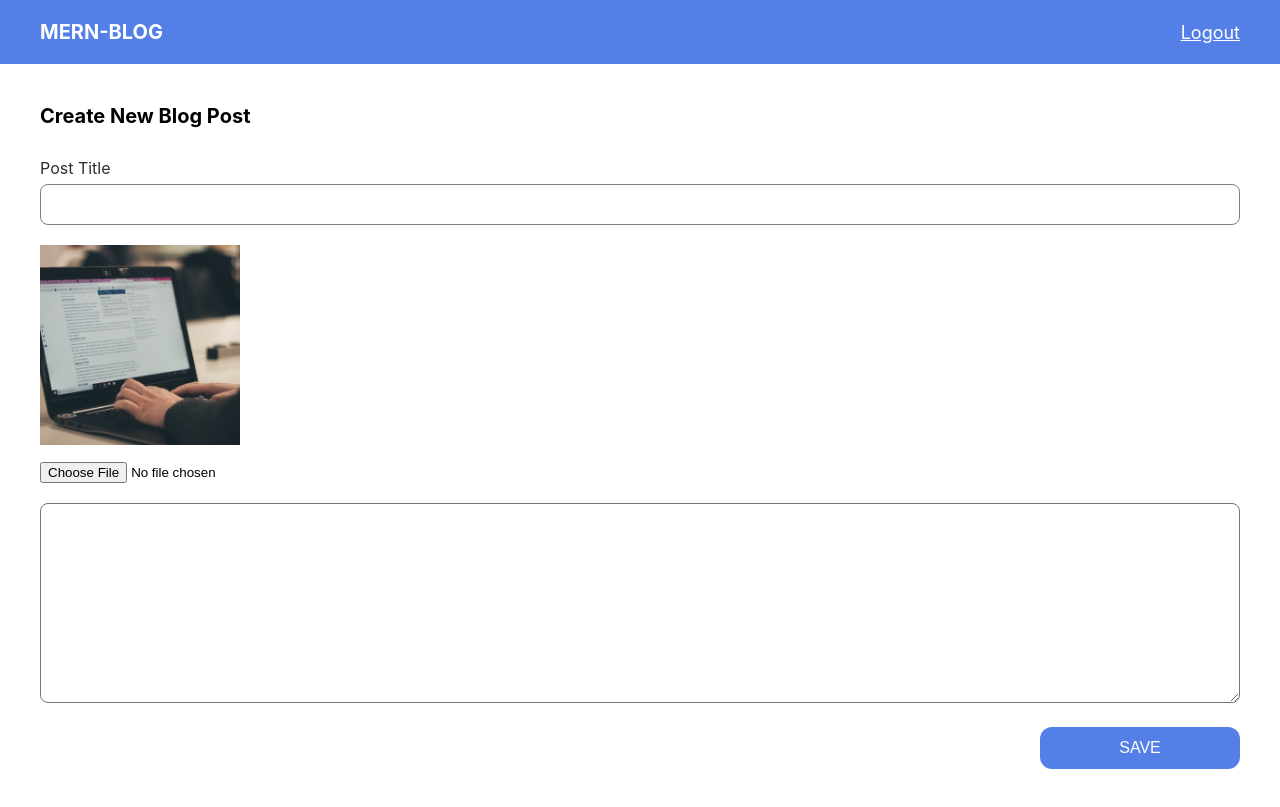
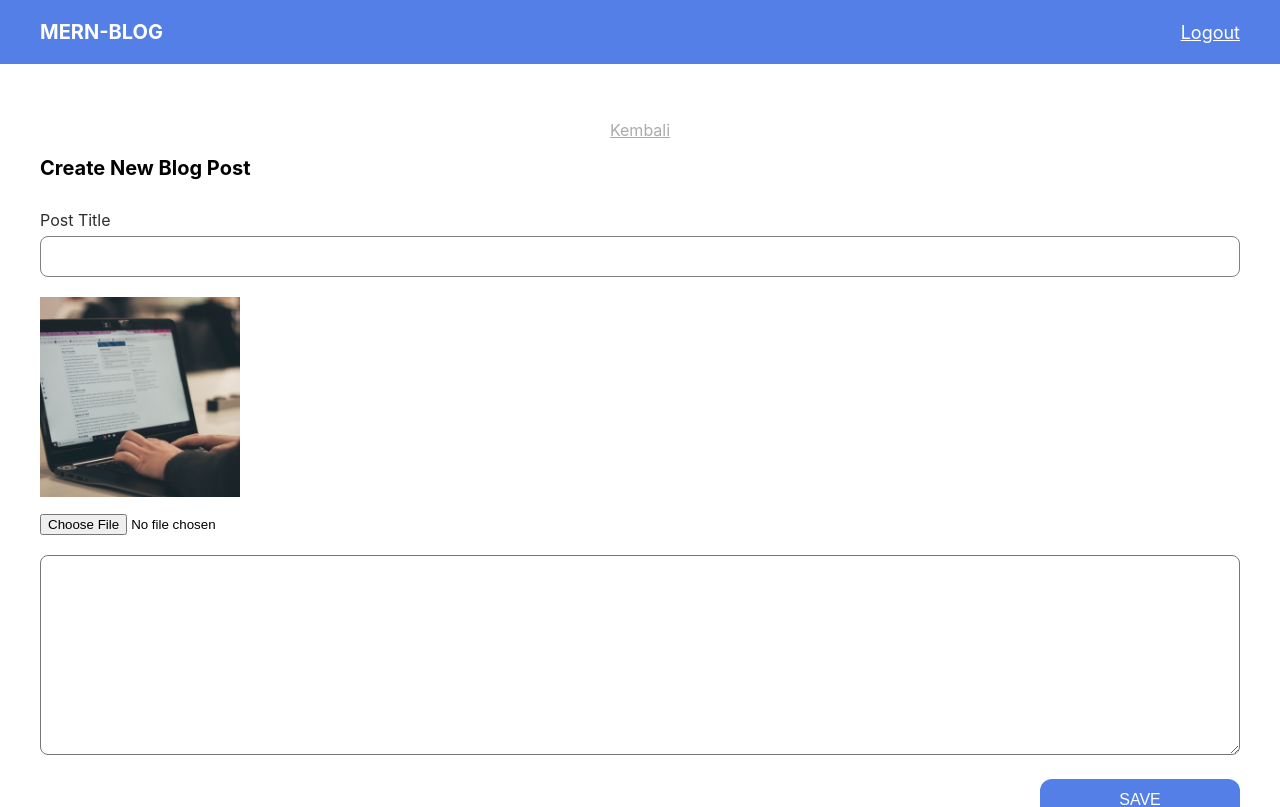
Before and after one commit to ardwiinoo/mern-blog, a React (Create React App) app in the folder front/: page /create-blog in a window 1280 px wide. Shown: the top 807 px of the page. Built offline with nearby package versions, Linux system fonts and the light colour scheme.

Commit message:
modif: menambah Link dan useNavigate untuk kembali

```diff
--- a/front/src/pages/CreateBlog/index.js
+++ b/front/src/pages/CreateBlog/index.js
@@ -1,10 +1,19 @@
 import React from "react";
 import "./createBlog.scss";
-import { Input, Button, Upload, TextArea, Gap } from "../../components";
+import { Input, Button, Upload, TextArea, Gap, Link } from "../../components";
+import { useNavigate } from "react-router-dom";
 
 function CreateBlog() {
+  const navigate = useNavigate();
+
   return (
     <div className="blog-post">
+      <Link
+        title="Kembali"
+        onClick={() => {
+          navigate("/");
+        }}
+      />
       <p className="title">Create New Blog Post</p>
       <Input label="Post Title" />
       <Upload />
```
